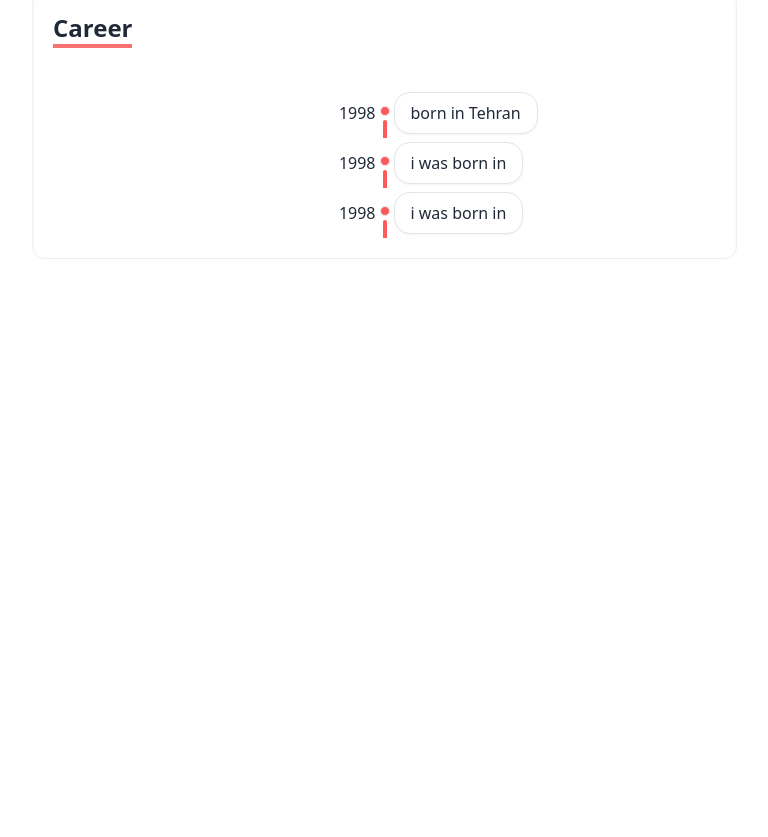
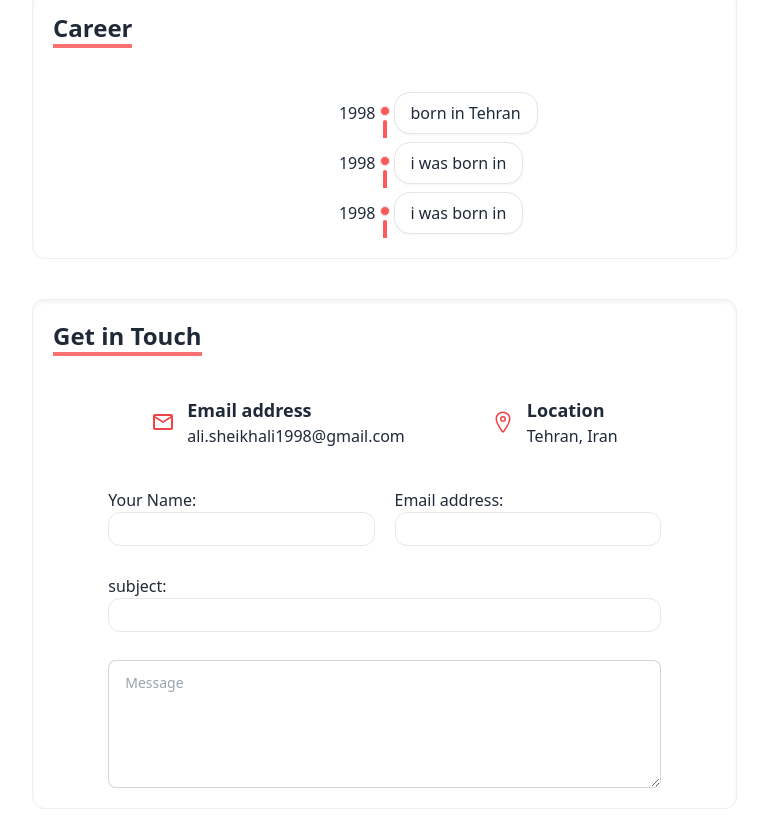
Before and after one commit to ali-sheikhali/portfolio, a React (Create React App) app: page / in a window 1280 px wide. Shown: the part 2449-3286 px from the top of the page, without its empty margins (383-1151 px from the left). Before the commit the page ends 2748 px from the top, so only its background shows below. Built offline with nearby package versions, Linux system fonts and the light colour scheme.

Commit message:
add Get in touch

```diff
--- a/package.json
+++ b/package.json
@@ -8,6 +8,7 @@
     "@testing-library/jest-dom": "^5.17.0",
     "@testing-library/react": "^13.4.0",
     "@testing-library/user-event": "^13.5.0",
+    "formik": "^2.4.5",
     "react": "^18.2.0",
     "react-dom": "^18.2.0",
     "react-icons": "^5.0.1",
@@ -16,7 +17,8 @@
     "react-router-dom": "^6.22.3",
     "react-scripts": "5.0.1",
     "react-scroll": "^1.9.0",
-    "web-vitals": "^2.1.4"
+    "web-vitals": "^2.1.4",
+    "yup": "^1.4.0"
   },
   "scripts": {
     "start": "react-scripts start",
--- a/src/components/GetInTouch.js
+++ /dev/null
@@ -1,9 +0,0 @@
-import React from 'react'
-
-function GetInTouch() {
-  return (
-    <div>GetInTouch</div>
-  )
-}
-
-export default GetInTouch
--- a/src/components/Home.js
+++ b/src/components/Home.js
@@ -8,6 +8,7 @@ import GotoTop from "./GotoTop";
 import Portfolio from "./Portfolio";
 import { useRef } from "react";
 import Career from "./Career";
+import GetInTouch from "./form/GetInTouch";
 
 function Home() {
   const portfolioRef = useRef(null);
@@ -23,6 +24,7 @@ function Home() {
         <MySkills />
         <Portfolio />
         <Career />
+        <GetInTouch />
       </div>
       <div className="hidden lg:flex w-11/12 mx-auto xl:w-9/12 gap-5">
         <div className="w-3/12">
@@ -34,6 +36,7 @@ function Home() {
           <MySkills />
           <Portfolio portfolioRef={portfolioRef} />
           <Career />
+          <GetInTouch />
         </div>
       </div>
     </div>
--- /dev/null
+++ b/src/components/form/Form.js
@@ -0,0 +1,24 @@
+import React from "react";
+
+function Form({ label, type, formik, name }) {
+  return (
+    <form>
+      <div className="flex flex-col">
+        <label htmlFor="">{label}</label>
+        <input
+          className={`border rounded-xl py-1 px-3 focus:outline-none w-full ${
+            formik.touched[name] && formik.errors[name] ? "border-red-500" : ""
+          }`}
+          type={type}
+          name={name}
+          id={name}
+          value={formik.values[name]}
+          onChange={formik.handleChange}
+          onBlur={formik.handleBlur}
+        />
+      </div>
+    </form>
+  );
+}
+
+export default Form;
--- /dev/null
+++ b/src/components/form/GetInTouch.js
@@ -0,0 +1,82 @@
+import React from "react";
+import Form from "./Form";
+import { useFormik } from "formik";
+import * as yup from "yup";
+import { MdOutlineEmail } from "react-icons/md";
+import { IoLocationOutline } from "react-icons/io5";
+import Loaction from "./Loaction";
+function GetInTouch() {
+  const formik = useFormik({
+    initialValues: {
+      name: "",
+      email: "",
+      subject: "",
+    },
+    validationSchema: yup.object({
+      name: yup.string().required("Full name is required"),
+      email: yup
+        .string()
+        .email("invalid email address")
+        .required("email address is required"),
+      subject: yup.string().required("subject is required"),
+    }),
+  });
+  return (
+    <div className="shadow-inner space-y-10 my-10 p-5 border rounded-xl border-[#efefef]">
+      <h3 className="font-bold text-2xl border-b-4 border-red-400 w-fit">
+        Get in Touch
+      </h3>
+      <div className="w-10/12 mx-auto space-y-5 md:flex md:justify-around md:space-y-0">
+        <Loaction
+          logo={<MdOutlineEmail />}
+          label="Email address"
+          title="ali.sheikhali1998@gmail.com"
+        />
+        <Loaction
+          logo={<IoLocationOutline />}
+          label="Location"
+          title="Tehran, Iran"
+        />
+      </div>
+      <div className="flex flex-col space-y-7 w-10/12 mx-auto">
+        <div className="flex flex-col w-full md:flex-row justify-start gap-5">
+          <div className="relative w-6/12">
+            <Form label="Your Name:" type="text" formik={formik} name="name" />
+            {formik.touched.name && formik.errors.name ? (
+              <div className="text-red-500 text-[12px] absolute">
+                {formik.errors.name}
+              </div>
+            ) : null}
+          </div>
+          <div className="w-6/12">
+            <Form
+              label="Email address:"
+              type="email"
+              formik={formik}
+              name="email"
+            />
+            {formik.touched.email && formik.errors.email ? (
+              <div className="text-red-500 text-[12px] absolute">
+                {formik.errors.email}
+              </div>
+            ) : null}
+          </div>
+        </div>
+        <div>
+          <Form label="subject:" type="text" formik={formik} name="subject" />
+          {formik.touched.subject && formik.errors.subject ? (
+            <div className="text-red-500 text-[12px] absolute">
+              {formik.errors.subject}
+            </div>
+          ) : null}
+        </div>
+        <textarea
+          className="textarea textarea-bordered h-32"
+          placeholder="Message"
+        ></textarea>
+      </div>
+    </div>
+  );
+}
+
+export default GetInTouch;
--- /dev/null
+++ b/src/components/form/Loaction.js
@@ -0,0 +1,17 @@
+import React from 'react'
+
+function Loaction({logo, title, label}) {
+  return (
+    <div className="flex  space-x-3 items-center">
+    <div className="text-red-500 text-2xl">
+        {logo}
+    </div>
+    <div className="flex flex-col">
+      <p className="font-bold text-lg">{label}</p>
+      <p>{title}</p>
+    </div>
+  </div>
+  )
+}
+
+export default Loaction
```
Also changed, not shown: 1 other file (tests, documents, lock files or other folders).
